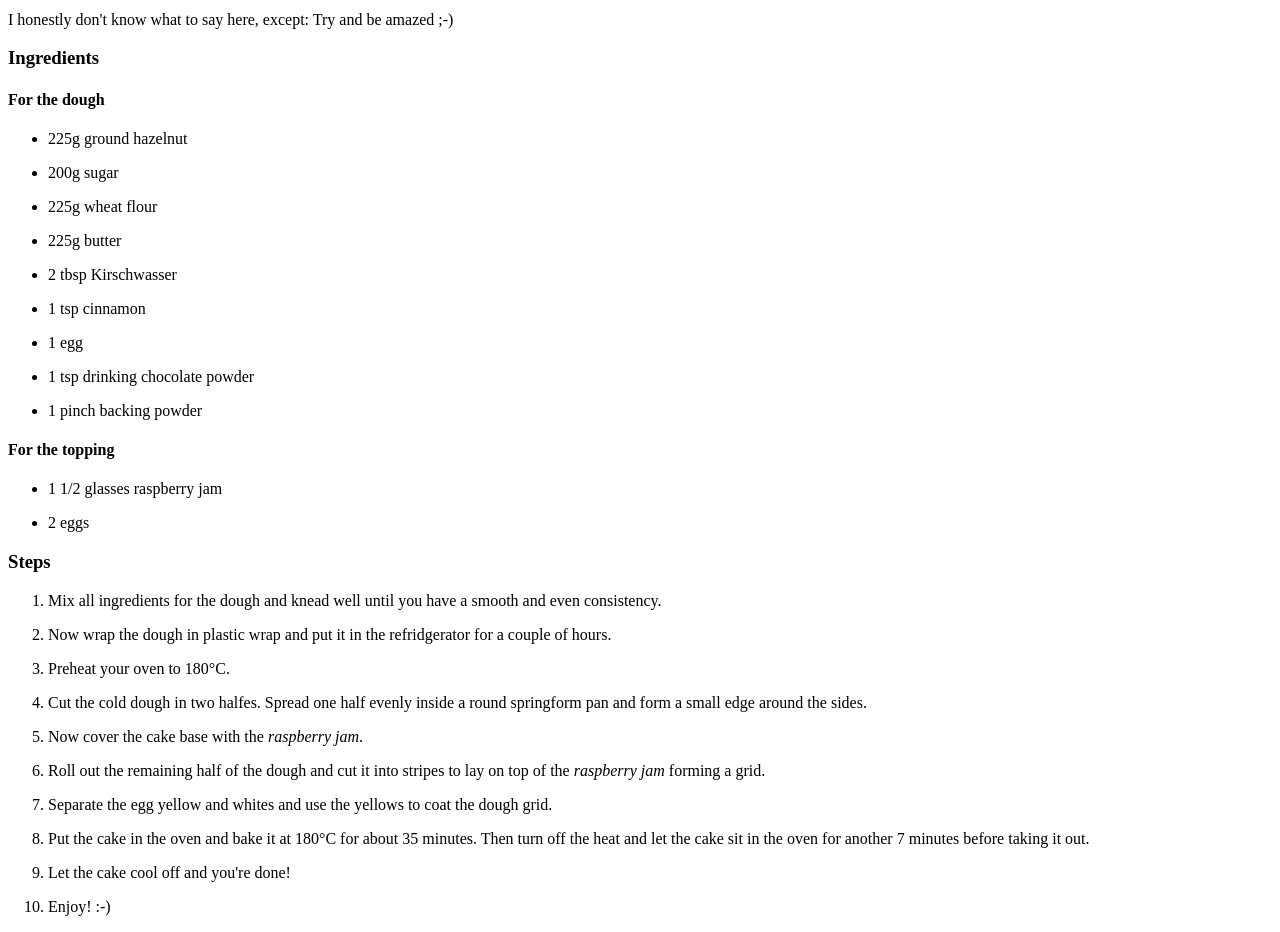
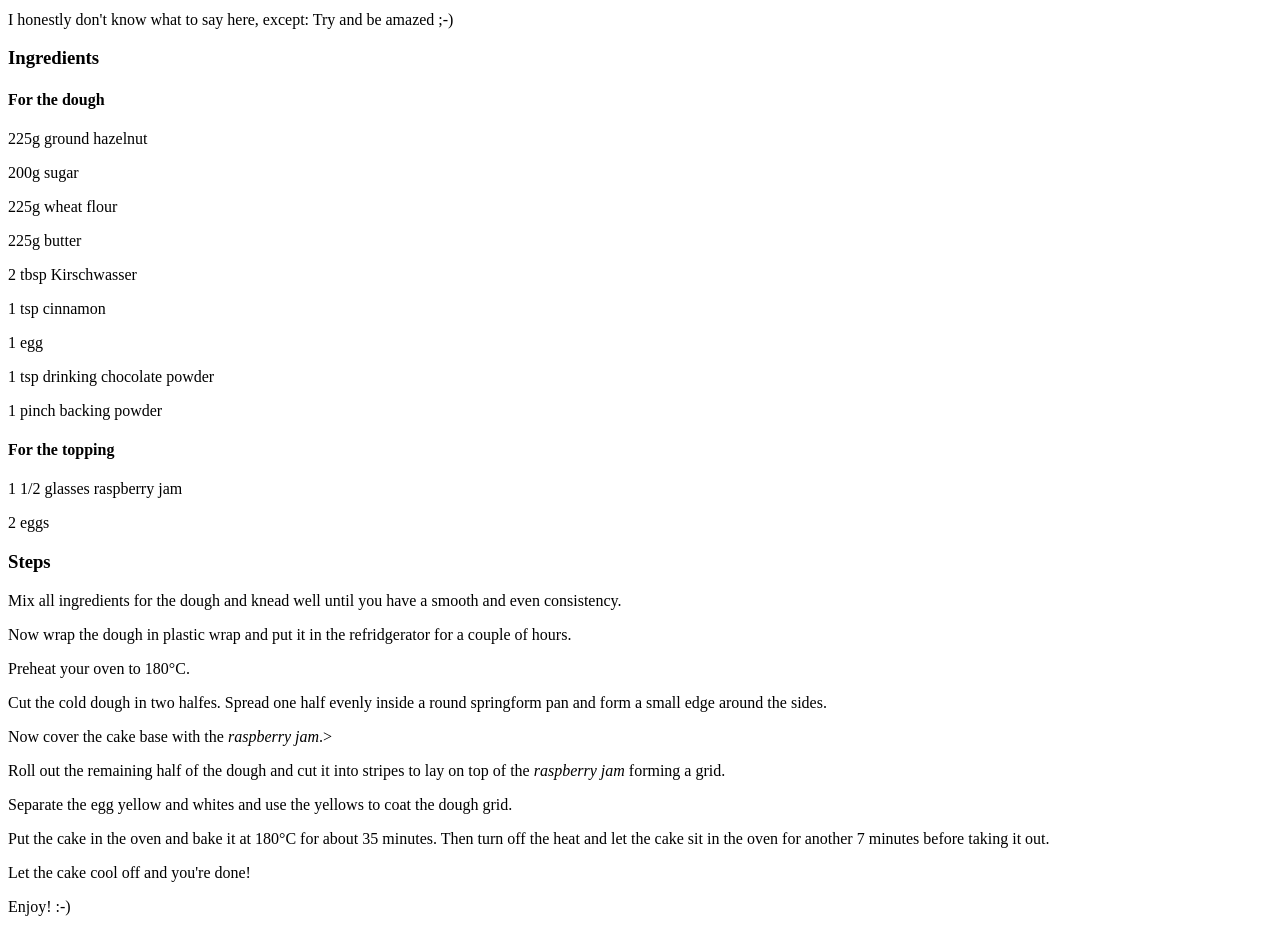
Before and after one commit to maiglsens/odin-recipes-2, a plain HTML site: page recipes/linzertorte.html in a window 1280 px wide. Shown: the part 440-1372 px from the top of the page. Drawn offline with Linux system fonts and the light colour scheme.

Commit message:
Change body elements and add css link
- add css link to <head>
- assign classes to <h1>-<h4>
- remove list tags

```diff
--- a/recipes/linzertorte.html
+++ b/recipes/linzertorte.html
@@ -4,49 +4,50 @@
 <head>
     <meta charset="UTF-8">
     <title>Linzertorte</title>
+    <link rel="stylesheet" href="../styles.css">
 </head>
 
 <body>
-    <h1>Linzertorte</h1>
+    <h1 class="h1-head">Linzertorte</h1>
 
     <img src="https://www.kuechengoetter.de/uploads/media/630x630/02/58042-linzer-torte.jpg?v=2-6" alt="Picture of a Linzertorte in it's baking tray. One slice is cut out and is lying on a plate in the foreground of the picture. Everything is placed on a grey table runner with ornamental decoration.">
 
-    <h2>My mum's incredibly delicious Linzertorte</h2>
+    <h2 class="h2-head">My mum's incredibly delicious Linzertorte</h2>
         <p>I honestly don't know what to say here, except: Try and be amazed ;-)</p>
 
-    <h3>Ingredients</h3>
+    <h3 class="h3-head">Ingredients</h3>
 
-    <h4>For the dough</h4>
-        <ul>
-            <p><li>225g ground hazelnut</li></p>
-            <p><li>200g sugar</li></p>
-            <p><li>225g wheat flour</li></p>
-            <p><li>225g butter</li></p>
-            <p><li>2 tbsp Kirschwasser</li></p>
-            <p><li>1 tsp cinnamon</li></p>
-            <p><li>1 egg</li></p>
-            <p><li>1 tsp drinking chocolate powder</li></p>
-            <p><li>1 pinch backing powder </li></p>
-        </ul>
+    <h4 class="h4-head">For the dough</h4>
 
-    <h4>For the topping</h4>
-        <ul>
-            <p><li>1 1/2 glasses raspberry jam</li></p>
-            <p><li>2 eggs</li></p>
-        </ul>
+        <p>225g ground hazelnut</p>
+        <p>200g sugar</p>
+        <p>225g wheat flour</p>
+        <p>225g butter</p>
+        <p>2 tbsp Kirschwasser</p>
+        <p>1 tsp cinnamon</p>
+        <p>1 egg</p>
+        <p>1 tsp drinking chocolate powder</p>
+        <p>1 pinch backing powder</p>
 
-    <h3>Steps</h3>
-        <ol>
-            <p><li>Mix all ingredients for the dough and knead well until you have a smooth and even consistency.</li></p>
-            <p><li>Now wrap the dough in plastic wrap and put it in the refridgerator for a couple of hours.</li></p>
-            <p><li>Preheat your oven to 180°C.</li></p>
-            <p><li>Cut the cold dough in two halfes. Spread one half evenly inside a round springform pan and form a small edge around the sides.</li></p>
-            <p><li>Now cover the cake base with the <em>raspberry jam</em>.</li></p>
-            <p><li>Roll out the remaining half of the dough and cut it into stripes to lay on top of the <em>raspberry jam</em> forming a grid.</li></p>
-            <p><li>Separate the egg yellow and whites and use the yellows to coat the dough grid.</li></p>
-            <p><li>Put the cake in the oven and bake it at 180°C for about 35 minutes. Then turn off the heat and let the cake sit in the oven for another 7 minutes before taking it out.</li></p>
-            <p><li>Let the cake cool off and you're done!</li></p>
-            <p><li>Enjoy! :-)</li></p>
-        </ol>
+
+    <h4 class="h4-head">For the topping</h4>
+
+        <p>1 1/2 glasses raspberry jam</p>
+        <p>2 eggs</p>
+
+
+    <h3 class="h3-head">Steps</h3>
+
+        <p>Mix all ingredients for the dough and knead well until you have a smooth and even consistency.</p>
+        <p>Now wrap the dough in plastic wrap and put it in the refridgerator for a couple of hours.</p>
+        <p>Preheat your oven to 180°C.</p>
+        <p>Cut the cold dough in two halfes. Spread one half evenly inside a round springform pan and form a small edge around the sides.</p>
+        <p>Now cover the cake base with the <em>raspberry jam</em>.></p>
+        <p>Roll out the remaining half of the dough and cut it into stripes to lay on top of the <em>raspberry jam</em> forming a grid.</p>
+        <p>Separate the egg yellow and whites and use the yellows to coat the dough grid.</p>
+        <p>Put the cake in the oven and bake it at 180°C for about 35 minutes. Then turn off the heat and let the cake sit in the oven for another 7 minutes before taking it out.</p>
+        <p>Let the cake cool off and you're done!</p>
+        <p>Enjoy! :-)</p>
+
 </body>
 </html>
```
